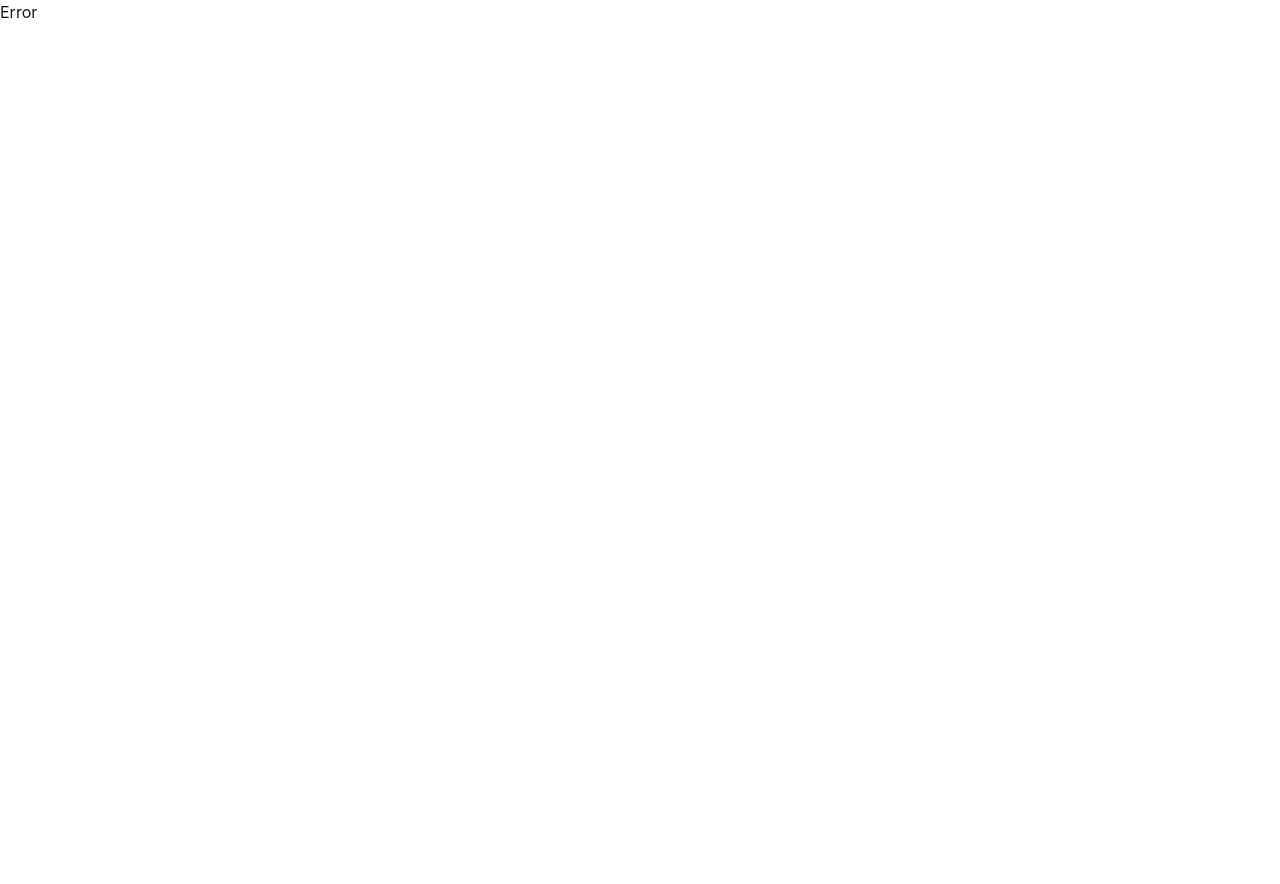
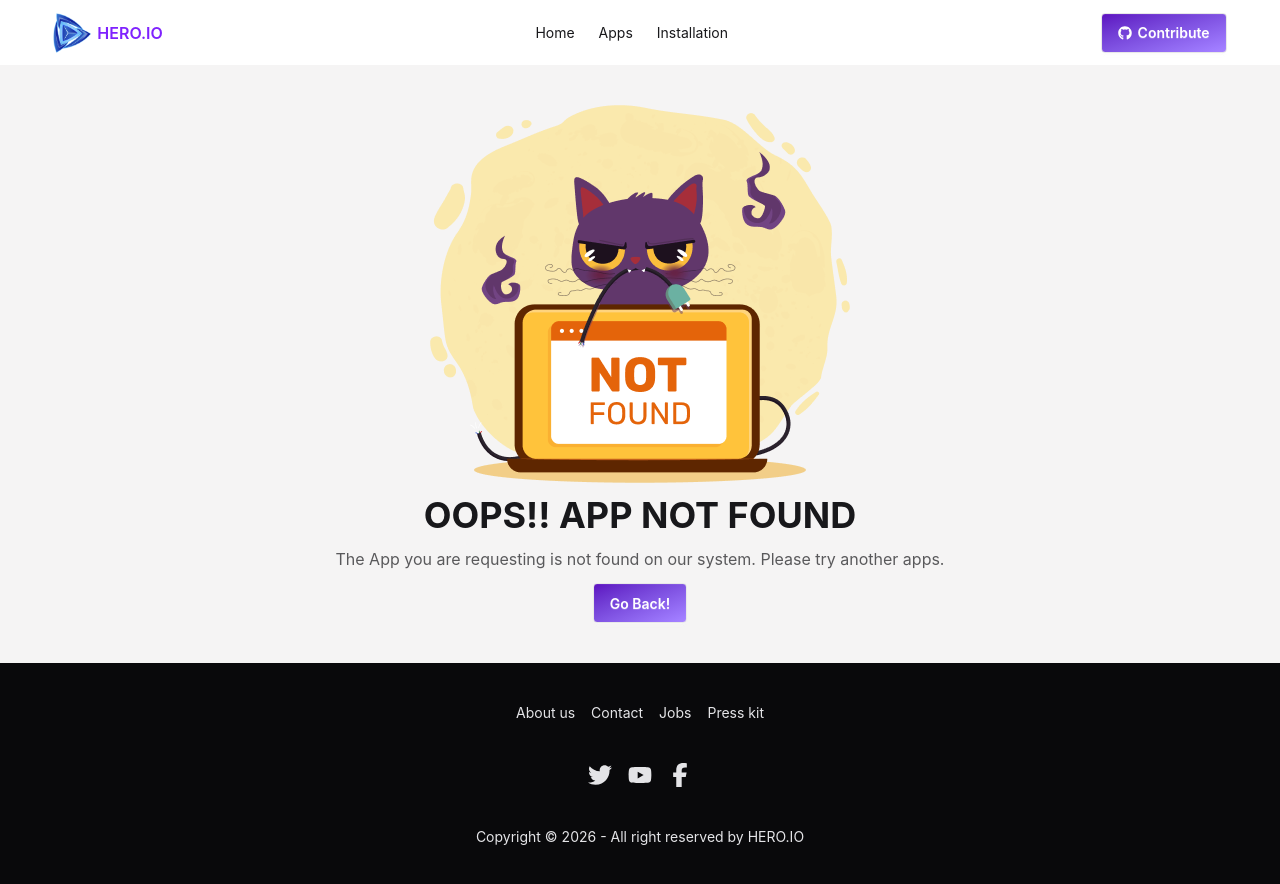
Before and after one commit to Joya322/hero-io, a React (Vite) app: page /app-not-found in a window 1280 px wide. Before the commit this address had no page. Shown: the top 884 px of the page. Before the commit the page ends 800 px from the top, so only its background shows below. Built offline with nearby package versions, Linux system fonts and the light colour scheme.

Commit message:
search on all apps is done and apps not found page implemented

```diff
--- a/src/pages/Apps.jsx
+++ b/src/pages/Apps.jsx
@@ -1,8 +1,25 @@
-import { useLoaderData } from "react-router";
+import { useLoaderData, useNavigate } from "react-router";
 import TrendingApp from "../components/main/trendingApps/TrendingApp";
+import { useEffect, useState } from "react";
 
 const Apps = () => {
-  const apps = useLoaderData();
+  const allApps = useLoaderData();
+  const navigate = useNavigate();
+
+  const [searchText, setSearchText] = useState("");
+
+  const apps =
+    searchText.trim() === ""
+      ? allApps
+      : allApps.filter((app) =>
+          app.title.toLowerCase().includes(searchText.toLowerCase()),
+        );
+
+  useEffect(() => {
+    if (apps.length === 0) {
+      navigate("/app-not-found");
+    }
+  }, [apps, navigate]);
 
   return (
     <div className="w-11/12 mx-auto py-3">
@@ -33,6 +50,8 @@ const Apps = () => {
             </g>
           </svg>
           <input
+            value={searchText}
+            onChange={(e) => setSearchText(e.target.value)}
             className="bg-transparent"
             type="search"
             required
--- a/src/components/main/trendingApps/Details.jsx
+++ b/src/pages/Details.jsx
@@ -48,7 +48,7 @@ const Details = () => {
               <span className="flex flex-col justify-center items-start gap-2">
                 <HiOutlineDownload size={30} className="text-emerald-600" />
                 <small className="opacity-70 ">Downloads</small>
-                <p className="text-3xl font-bold">{downloads / 1000000}</p>
+                <p className="text-3xl font-bold">{downloads / 1000000}M</p>
               </span>
 
               <span className="flex flex-col justify-center items-start gap-2">
--- a/src/pages/ErrorPage.jsx
+++ b/src/pages/ErrorPage.jsx
@@ -1,11 +1,39 @@
-import React from 'react';
+import {  useLocation, useNavigate } from "react-router";
+import img1 from "../assets/App-Error.png";
+import { useEffect, useState } from "react";
 
 const ErrorPage = () => {
-    return (
-        <div>
-            Error
-        </div>
-    );
+  const [info, setInfo] = useState({});
+    const { pathname } = useLocation();
+
+    const navigate = useNavigate();
+
+
+
+  useEffect(() => {
+    if (pathname === "/app-not-found") {
+      const newInfo = {
+        title: "OOPS!! APP NOT FOUND",
+        description:
+          "The App you are requesting is not found on our system. Please try another apps.",
+        image: img1,
+      };
+      setInfo(newInfo);
+    }
+  }, [pathname]);
+
+  return (
+    <div className="w-11/12 mx-auto flex flex-col justify-center items-center gap-3 text-center">
+      <div>
+        <img src={img1} alt="" />
+      </div>
+      <h1 className="text-4xl font-bold">{info.title}</h1>
+      <p className="opacity-70">{info.description}</p>
+      <button onClick={()=>navigate(-1)} className="btn bg-linear-to-br from-violet-800 to-violet-400 text-white">
+        Go Back!
+      </button>
+    </div>
+  );
 };
 
 export default ErrorPage;
--- /dev/null
+++ b/src/pages/PageNotFound.jsx
@@ -0,0 +1,11 @@
+import React from 'react';
+
+const PageNotFound = () => {
+    return (
+        <div>
+
+        </div>
+    );
+};
+
+export default PageNotFound;
--- a/src/routes/Root.jsx
+++ b/src/routes/Root.jsx
@@ -1,8 +1,12 @@
 import { Outlet } from "react-router";
 import Navbar from "../components/header/Navbar";
 import Footer from "../components/footer/Footer";
+import { useNavigation } from "react-router";
 
 const Root = () => {
+  const navigation = useNavigation();
+  const isNavigating = Boolean(navigation.location);
+
   return (
     <div className="flex flex-col min-h-screen">
       {/* Navbar */}
@@ -12,6 +16,11 @@ const Root = () => {
 
       {/* Main content */}
       <main className="bg-[#f5f4f4] py-10 flex-1">
+        {isNavigating && (
+          <div className="text-5xl text-center flex justify-center items-center h-64 text-violet-700">
+            Loading...
+          </div>
+        )}
         <Outlet />
       </main>
 
--- a/src/routes/Routes.jsx
+++ b/src/routes/Routes.jsx
@@ -4,7 +4,9 @@ import ErrorPage from "../pages/ErrorPage";
 import Home from "../pages/Home";
 import Apps from "./../pages/Apps";
 import Installation from "./../pages/Installation";
-import Details from "../components/main/trendingApps/Details";
+// import Details from "../components/main/trendingApps/Details";
+import Details from './../pages/Details';
+import PageNotFound from "../pages/PageNotFound";
 
 export const router = createBrowserRouter([
   {
@@ -43,6 +45,10 @@ export const router = createBrowserRouter([
         path: "app-details/:appId",
         Component: Details,
       },
+      {
+        path: "/app-not-found",
+        Component: ErrorPage
+      }
     ],
   },
 ]);
```
Also changed, not shown: src/components/main/trendingApps/TrendingApps.jsx (+6 -1 lines).
